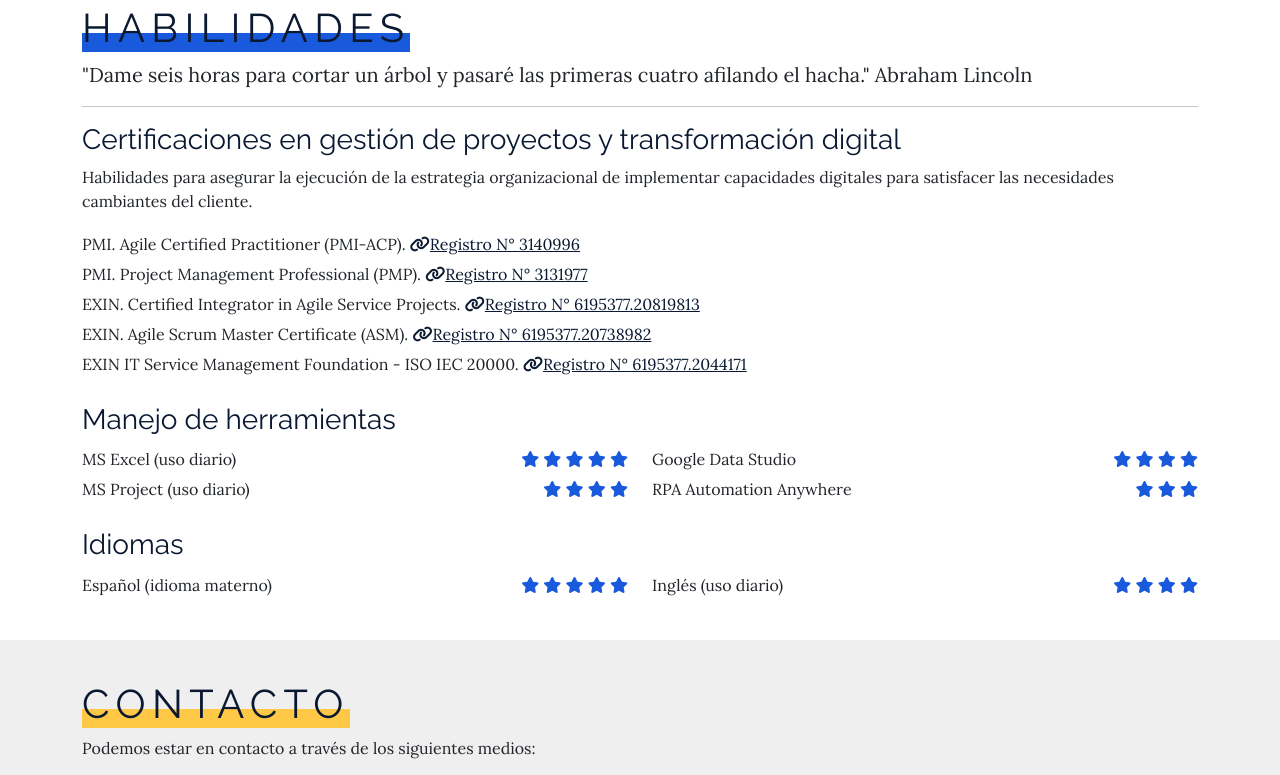
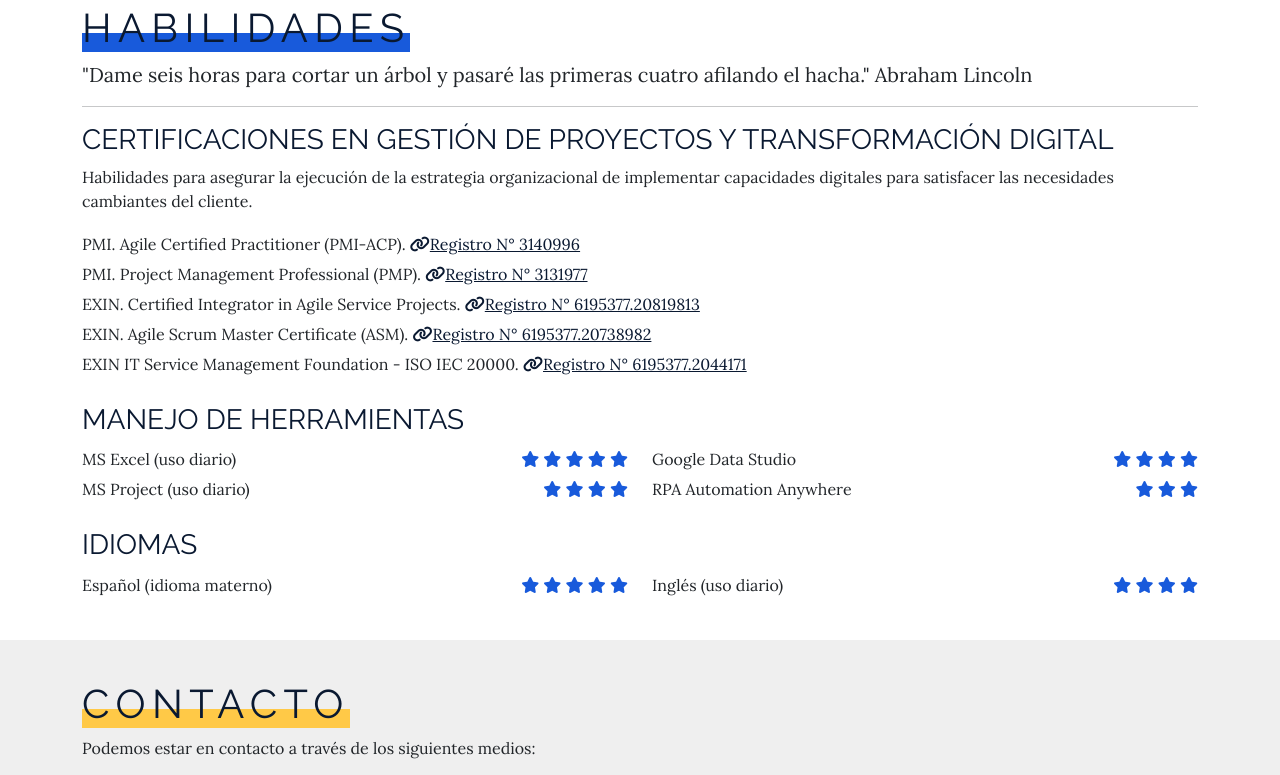
Before and after one commit to jhonattangrandezg/cv, a plain HTML site: page index.html in a window 1280 px wide. Shown: the part 3100-3875 px from the top of the page. Drawn offline with nearby package versions, Linux system fonts and the light colour scheme.

Commit message:
Correción de estilo de letras
Adaptación para móviles

```diff
--- a/index.html
+++ b/index.html
@@ -198,7 +198,7 @@
         "Dame seis horas para cortar un árbol y pasaré las primeras cuatro afilando el hacha." Abraham Lincoln
       </p>
       <hr>
-      <h3>Certificaciones en gestión de proyectos y transformación digital</h3>
+      <h3>CERTIFICACIONES EN GESTIÓN DE PROYECTOS Y TRANSFORMACIÓN DIGITAL</h3>
       <p>Habilidades para asegurar la ejecución de la estrategia organizacional de implementar capacidades digitales para satisfacer las necesidades cambiantes del cliente.</p>
       <ul class="no-bullets">
         <li>PMI. Agile Certified Practitioner (PMI-ACP). <a class="link" href="https://www.credly.com/badges/2c921e72-d541-4acf-a175-7e03a5d55a6f"> <i class="fa-solid fa-link"></i>Registro N° 3140996</a></li>
@@ -208,7 +208,7 @@
         <li>EXIN IT Service Management Foundation - ISO IEC 20000. <a class="link" href="https://app.exeed.pro/holder/badge/91566"> <i class="fa-solid fa-link"></i>Registro N° 6195377.2044171</a></li>
       </ul>
       <br>
-      <h3>Manejo de herramientas</h3>
+      <h3>MANEJO DE HERRAMIENTAS</h3>
       <div class="row">
         <div class="col-md-6">
           <ul class="no-bullets">
@@ -252,7 +252,7 @@
         </div>
       </div>
       <br>
-      <h3>Idiomas</h3>
+      <h3>IDIOMAS</h3>
       <div class="row">
         <div class="col-md-6">
           <ul class="no-bullets">
```
